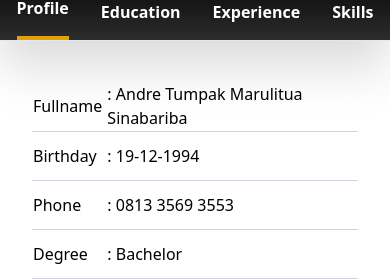
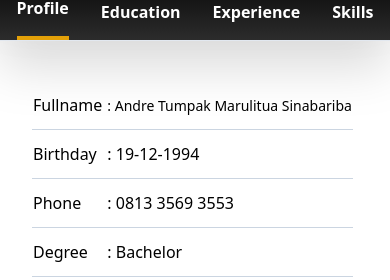
Before and after one commit to lappet69/personal-web-portfolio, a Next.js app: page / in a window 390 px wide. Shown: the part 548-828 px from the top of the page. Built offline with nearby package versions, Linux system fonts and the light colour scheme; what @kamona/tailwindcss-perspective would draw is missing.

Commit message:
updated profile

```diff
--- a/components/Profile.tsx
+++ b/components/Profile.tsx
@@ -1,3 +1,4 @@
+import Link from 'next/link'
 import React from 'react'
 
 const Profile = () => {
@@ -6,13 +7,13 @@ const Profile = () => {
             <table className='table-auto border-collapse '>
                 <tbody className=''>
                     <tr className=''>
-                        <td className=' md:text-base border-b border-b-slate-300 py-3'>Fullname</td><td className=' md:text-base border-b border-slate-300'>: Andre Tumpak Marulitua Sinabariba</td>
+                        <td className=' md:text-base border-b border-b-slate-300 py-3'>Fullname</td><td className='text-[14px] md:text-base border-b border-slate-300'>: Andre Tumpak Marulitua Sinabariba</td>
                     </tr>
                     <tr >
                         <td className=' md:text-base border-b border-slate-300 py-3'>Birthday</td><td className=' md:text-base border-b border-slate-300'>: 19-12-1994</td>
                     </tr>
                     <tr >
-                        <td className=' md:text-base border-b border-slate-300 py-3'>Phone</td><td className=' md:text-base border-b border-slate-300'>: 0813 3569 3553</td>
+                        <td className=' md:text-base border-b border-slate-300 py-3'>Phone</td><td className=' md:text-base border-b border-slate-300'>: <Link href="https://api.whatsapp.com/send?phone=6281335693553" target={"_blank"}>0813 3569 3553</Link> </td>
                     </tr>
                     <tr >
                         <td className=' md:text-base border-b border-slate-300 py-3'>Degree</td><td className=' md:text-base border-b border-slate-300'>: Bachelor</td>
```
